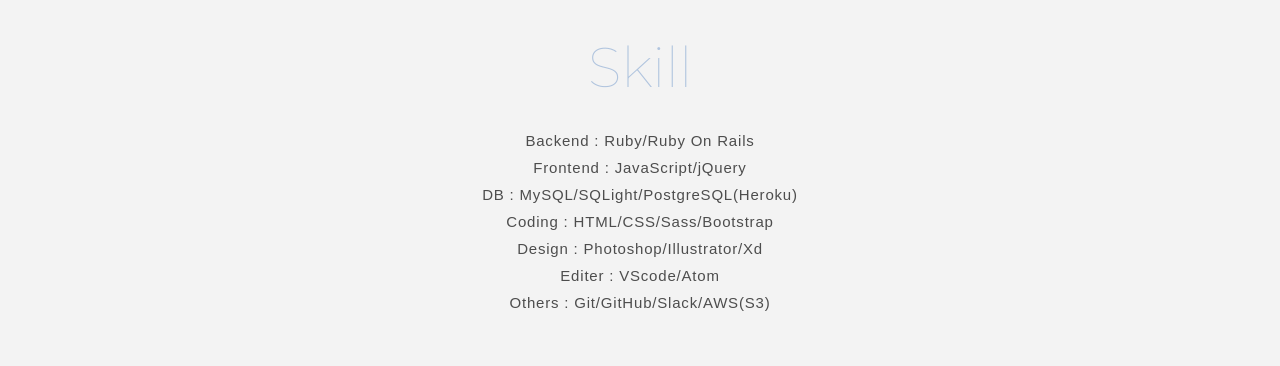
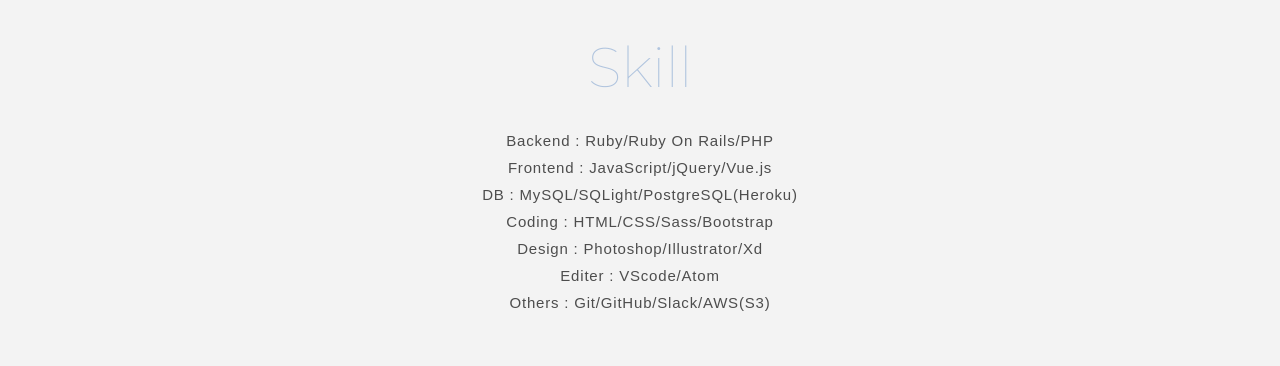
Before and after one commit to ChikaSugimoto/portfolio, a plain HTML site: page index.html in a window 1280 px wide. Shown: the part 4060-4426 px from the top of the page. Drawn offline with nearby package versions, Linux system fonts and the light colour scheme.

Commit message:
change text

```diff
--- a/index.html
+++ b/index.html
@@ -289,8 +289,8 @@
           <div class="section-title-block">
             <h2 class="section-title">Skill</h2>
             <p class="section-desc">
-              Backend : Ruby/Ruby On Rails<br>
-              Frontend : JavaScript/jQuery<br>
+              Backend : Ruby/Ruby On Rails/PHP<br>
+              Frontend : JavaScript/jQuery/Vue.js<br>
               DB : MySQL/SQLight/PostgreSQL(Heroku)<br>
               Coding : HTML/CSS/Sass/Bootstrap<br>
               Design : Photoshop/Illustrator/Xd<br>
```
